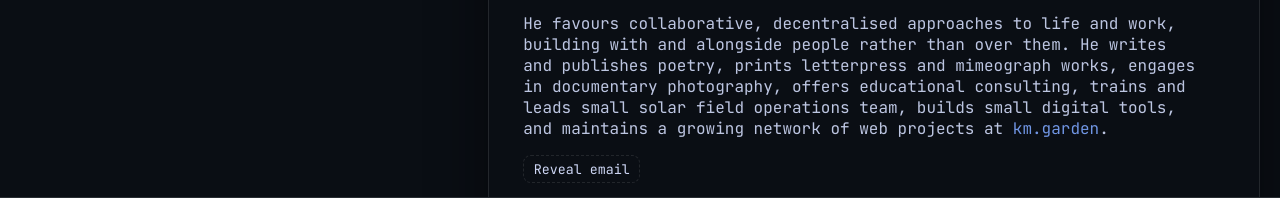
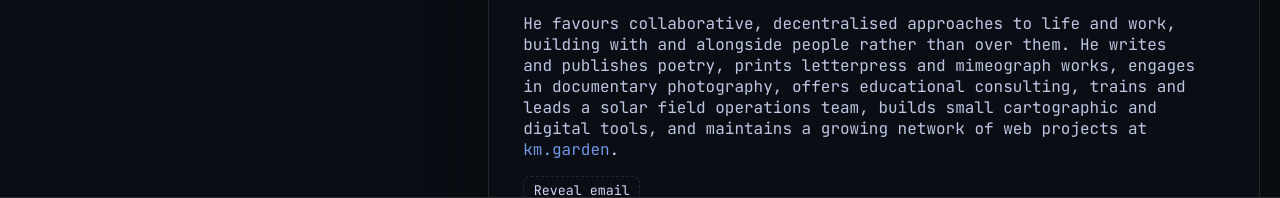
Before and after one commit to robotamerica/kmrowe.info, a plain HTML site: page index.html in a window 1280 px wide. Shown: the part 573-771 px from the top of the page. Drawn offline with Linux system fonts and the light colour scheme.

Commit message:
Update index.html

```diff
--- a/index.html
+++ b/index.html
@@ -57,7 +57,7 @@
           <h1>kevin m. rowe</h1>
           <p>km. rowe is a geographer, field operations specialist, and multidisciplinary artist based in Mexico. Currently working as <strong>Geographer &amp; Field Ops Specialist Team Lead</strong> at <strong>Exactus Engineering</strong>. His work moves across team coordination, radical pedagogy, spatial analysis, and creative practice. This work is tended by the principle of <strong>festina lente</strong> (make haste slowly), building on diligence, balance, and care.</p>
 
-<p>He favours collaborative, decentralised approaches to life and work, building with and alongside people rather than over them. He writes and publishes poetry, prints letterpress and mimeograph works, engages in documentary photography, offers educational consulting, trains and leads small solar field operations team, builds small digital tools, and maintains a growing network of web projects at <a href="https://kmsgarden.com" target="_blank" rel="noopener">km.garden</a>.</p>
+<p>He favours collaborative, decentralised approaches to life and work, building with and alongside people rather than over them. He writes and publishes poetry, prints letterpress and mimeograph works, engages in documentary photography, offers educational consulting, trains and leads a solar field operations team, builds small cartographic and digital tools, and maintains a growing network of web projects at <a href="https://kmsgarden.com" target="_blank" rel="noopener">km.garden</a>.</p>
           <div class="contact">
             <button id="revealMail" class="shield" type="button">Reveal email</button>
             <a id="mailLink" class="mail hidden" href="#" rel="nofollow noopener">email</a>
```
